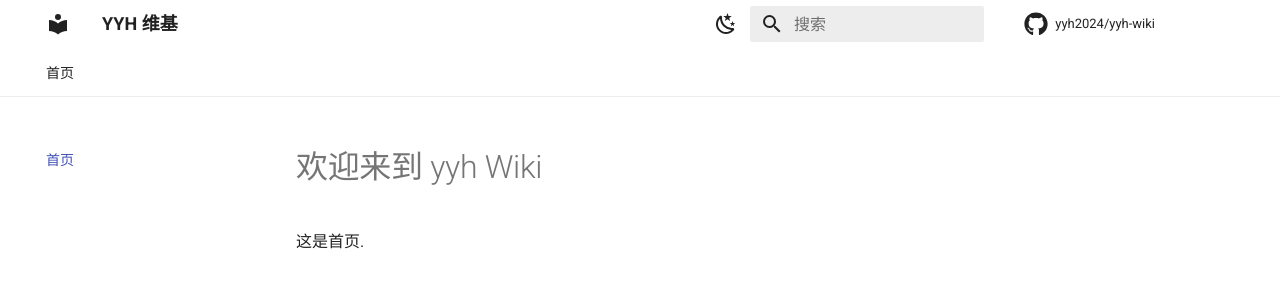
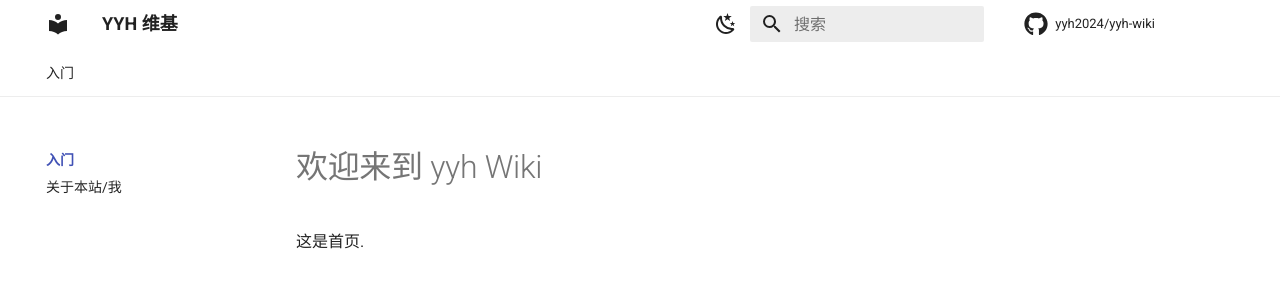
Before and after one commit to yyh2024/yyh-wiki, an MkDocs documentation site: the page built from docs/index.md, in a window 1280 px wide. Shown: the top 283 px of the page. Built offline with MkDocs 1.6.1 and Material for MkDocs 9.7.7, drawn with Linux system fonts in a browser that asks for light colours; comment, search, counter and statistics services are not loaded.

Commit message:
Update navigation structure in mkdocs.yml

```diff
--- a/mkdocs.yml
+++ b/mkdocs.yml
@@ -67,4 +67,6 @@ markdown_extensions:
       custom_checkbox: true
 
 nav:
-  - 首页: index.md
+  - 入门:
+    - Start: index.md
+    - 关于本站/我: about.md
```
